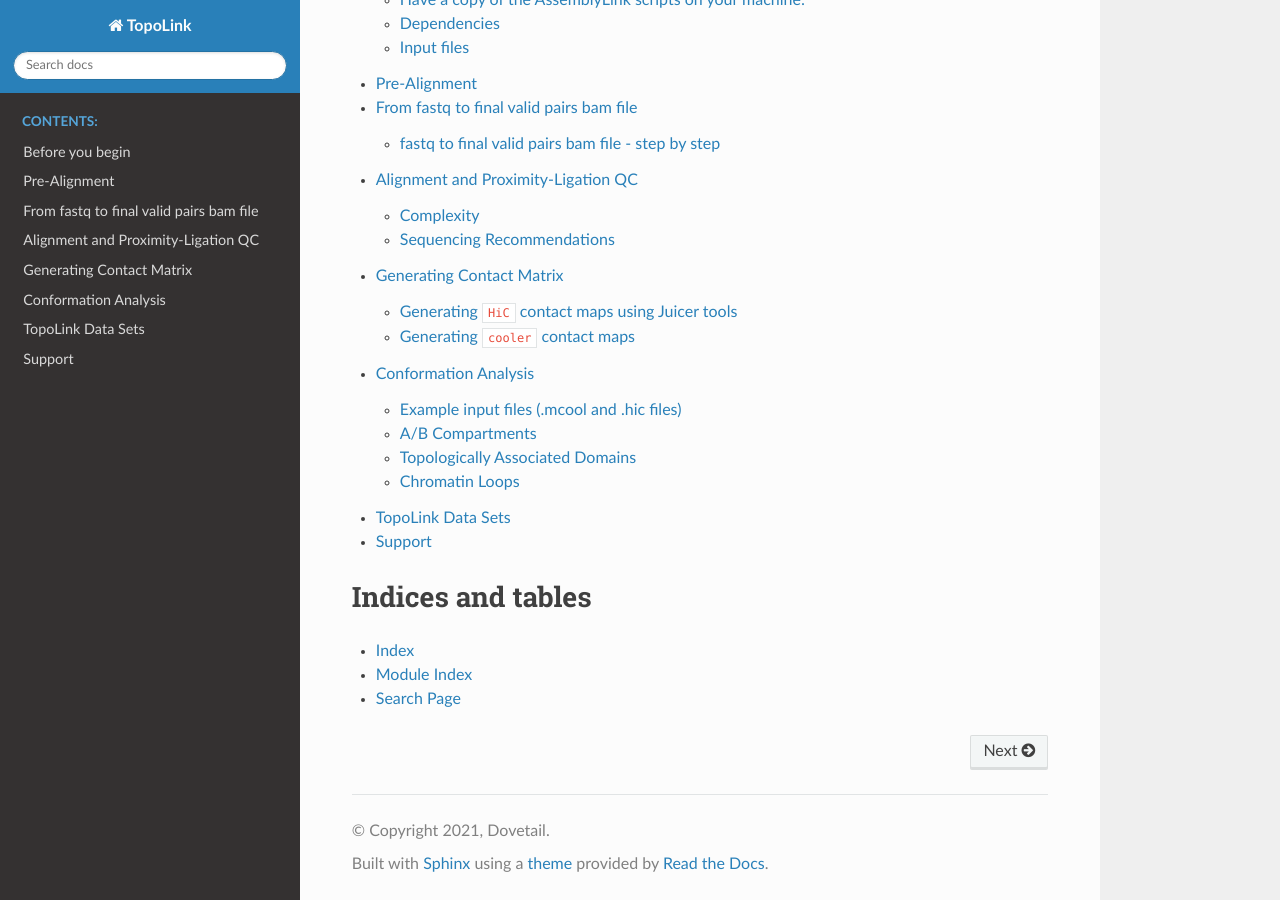
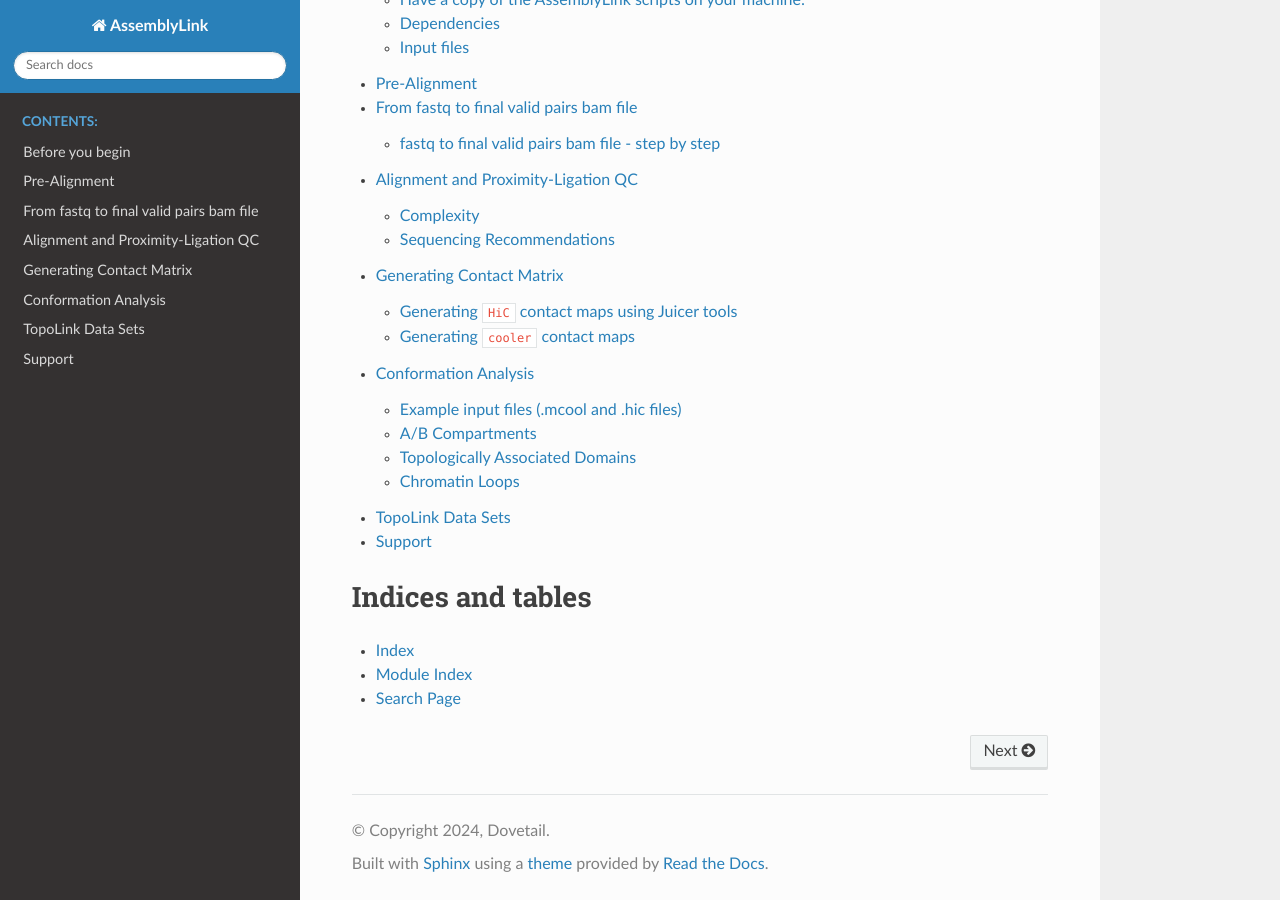
Before and after one commit to dovetail-genomics/AssemblyLink, a Sphinx documentation site: the page built from docs/source/index.rst, in a window 1280 px wide and 900 px high, scrolled down 1391 px. Built offline with Sphinx 7.4.7 and the Read the Docs theme 2.0.0, drawn with Linux system fonts in a browser that asks for light colours.

Commit message:
Updating conf.py

```diff
--- a/docs/source/conf.py
+++ b/docs/source/conf.py
@@ -19,8 +19,8 @@
 
 # -- Project information -----------------------------------------------------
 
-project = u'TopoLink'
-copyright = u'2021, Dovetail'
+project = u'AssemblyLink'
+copyright = u'2024, Dovetail'
 author = u'Dovetail'
 
 # The short X.Y version
@@ -102,7 +102,7 @@ html_static_path = ['_static']
 # -- Options for HTMLHelp output ---------------------------------------------
 
 # Output file base name for HTML help builder.
-htmlhelp_basename = 'TopoLinkdoc'
+htmlhelp_basename = 'AssemblyLinkdoc'
 
 
 # -- Options for LaTeX output ------------------------------------------------
@@ -139,7 +139,7 @@ latex_documents = [
 # One entry per manual page. List of tuples
 # (source start file, name, description, authors, manual section).
 man_pages = [
-    (master_doc, 'TopoLink', u'TopoLink Documentation',
+    (master_doc, 'AssemblyLink', u'AssemblyLink Documentation',
      [author], 1)
 ]
 
@@ -150,8 +150,8 @@ man_pages = [
 # (source start file, target name, title, author,
 #  dir menu entry, description, category)
 texinfo_documents = [
-    (master_doc, 'TopoLink', u'TopoLink Documentation',
-     author, 'TopoLink', 'One line description of project.',
+    (master_doc, 'AssemblyLink', u'AssemblyLink Documentation',
+     author, 'AssemblyLink', 'One line description of project.',
      'Miscellaneous'),
 ]
 
```
